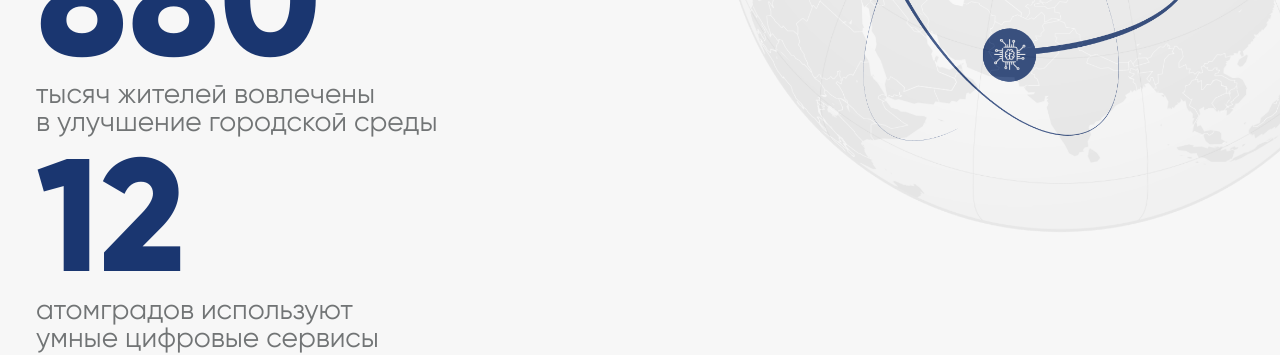
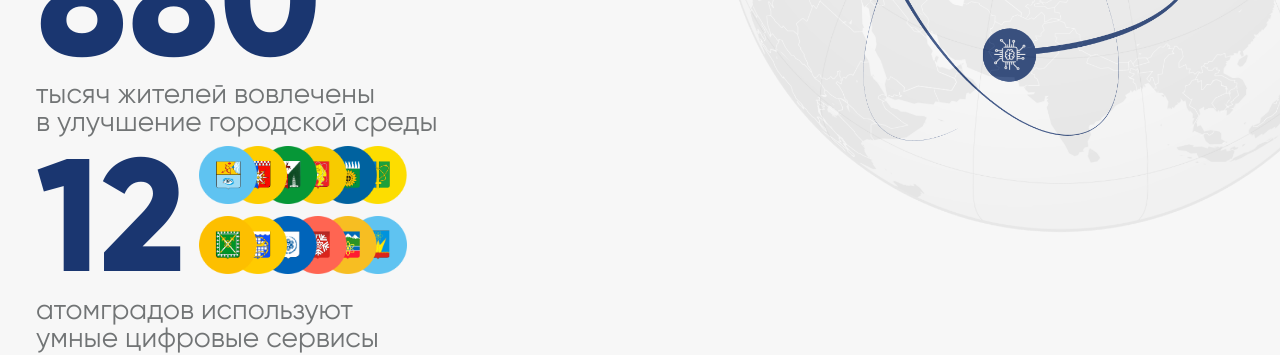
Before and after one commit to zupra/RIR, a Nuxt app: page / in a window 1280 px wide. Shown: the part 1160-1515 px from the top of the page. Built offline with nearby package versions, Linux system fonts and the light colour scheme; what vue-agile would draw is missing.

Commit message:
add city logo

```diff
--- a/components/Cities.vue
+++ b/components/Cities.vue
@@ -11,13 +11,12 @@
       :key="It.id"
     )
       .logo
+        img(
+          :src="require(`~/static/icon/logo_of_сities/${It.id}.png`)"
+        )
       .H.text_x1 {{It.city}}
       .H.my-3 {{It.region}}
       .btn Подробнее
-
-
-
-
 </template>
 
 <script>
@@ -95,9 +94,6 @@ export default {
 </script>
 
 <style lang="stylus">
-
-
-
 .Cities
   background #1D3C7A
   color #FFF
@@ -107,8 +103,6 @@ export default {
   position relative
   background #FFF
   padding 70px 0 2em
-
-
   .logo
     position absolute
     circle(100px);
@@ -116,4 +110,7 @@ export default {
     top -50px
     left 50%
     transform translateX(-50%)
+    & img
+      width 100%;
+      height 100%
 </style>
--- a/components/Geography.vue
+++ b/components/Geography.vue
@@ -2,7 +2,15 @@
 section
   h2.H География
   .MAP
-    .num 12
+    div.flex.y_center
+      .num 12
+      .city_logo_container.flex.flex_wr
+        img(
+
+          class="city_logo_item"
+          v-for="_,idx in Array(12)"
+          :src="require(`~/static/icon/logo_of_сities/${idx + 1}.png`)"
+        )
     .text_x3 АТОМНЫХ ГОРОДОВ
     div
       .pulse
@@ -26,3 +34,39 @@ export default {
   }
 }
 </script>
+<style lang="stylus" scoped>
+.city_logo_container
+  max-width 203px
+  margin-left 41px
+  position relative
+.city_logo_item
+  margin-bottom 12px
+  width 58px
+  height 58px
+  &:not(first-child)
+    margin-left -28px
+.city_logo_item:nth-child(1)
+  z-index 13
+.city_logo_item:nth-child(2)
+  z-index 12
+.city_logo_item:nth-child(3)
+  z-index 11
+.city_logo_item:nth-child(4)
+  z-index 10
+.city_logo_item:nth-child(5)
+  z-index 9
+.city_logo_item:nth-child(6)
+  z-index 8
+.city_logo_item:nth-child(7)
+  z-index 7
+.city_logo_item:nth-child(8)
+  z-index 6
+.city_logo_item:nth-child(9)
+  z-index 5
+.city_logo_item:nth-child(10)
+  z-index 4
+.city_logo_item:nth-child(11)
+  z-index 3
+.city_logo_item:nth-child(12)
+  z-index 2
+</style>
--- a/components/InProject.vue
+++ b/components/InProject.vue
@@ -8,7 +8,15 @@
     .text_x3 тысяч жителей вовлечены
       br
       | в улучшение городской среды
-    .num 12
+    div.flex.y_center
+      .num 12
+      .city_logo_container.flex.flex_wr
+        img(
+
+          class="city_logo_item"
+          v-for="_,idx in Array(12)"
+          :src="require(`~/static/icon/logo_of_сities/${idx + 1}.png`)"
+        )
     .text_x3 атомградов используют
       br
       | умные цифровые сервисы
@@ -23,3 +31,40 @@ export default {
   name: 'InProject'
 }
 </script>
+
+<style lang="stylus" scoped>
+.city_logo_container
+  max-width 203px
+  margin-left 41px
+  position relative
+.city_logo_item
+  margin-bottom 12px
+  width 58px
+  height 58px
+  &:not(first-child)
+    margin-left -28px
+.city_logo_item:nth-child(1)
+  z-index 13
+.city_logo_item:nth-child(2)
+  z-index 12
+.city_logo_item:nth-child(3)
+  z-index 11
+.city_logo_item:nth-child(4)
+  z-index 10
+.city_logo_item:nth-child(5)
+  z-index 9
+.city_logo_item:nth-child(6)
+  z-index 8
+.city_logo_item:nth-child(7)
+  z-index 7
+.city_logo_item:nth-child(8)
+  z-index 6
+.city_logo_item:nth-child(9)
+  z-index 5
+.city_logo_item:nth-child(10)
+  z-index 4
+.city_logo_item:nth-child(11)
+  z-index 3
+.city_logo_item:nth-child(12)
+  z-index 2
+</style>
```
